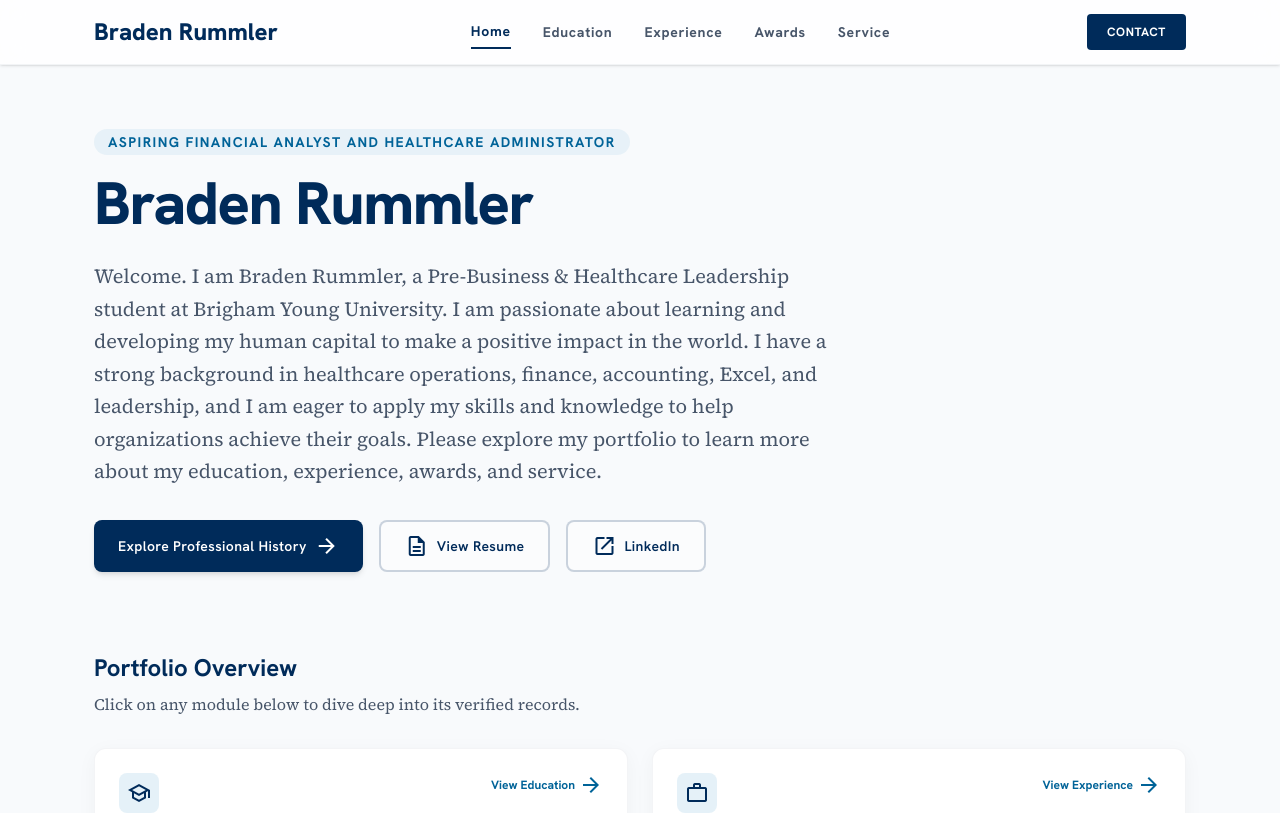
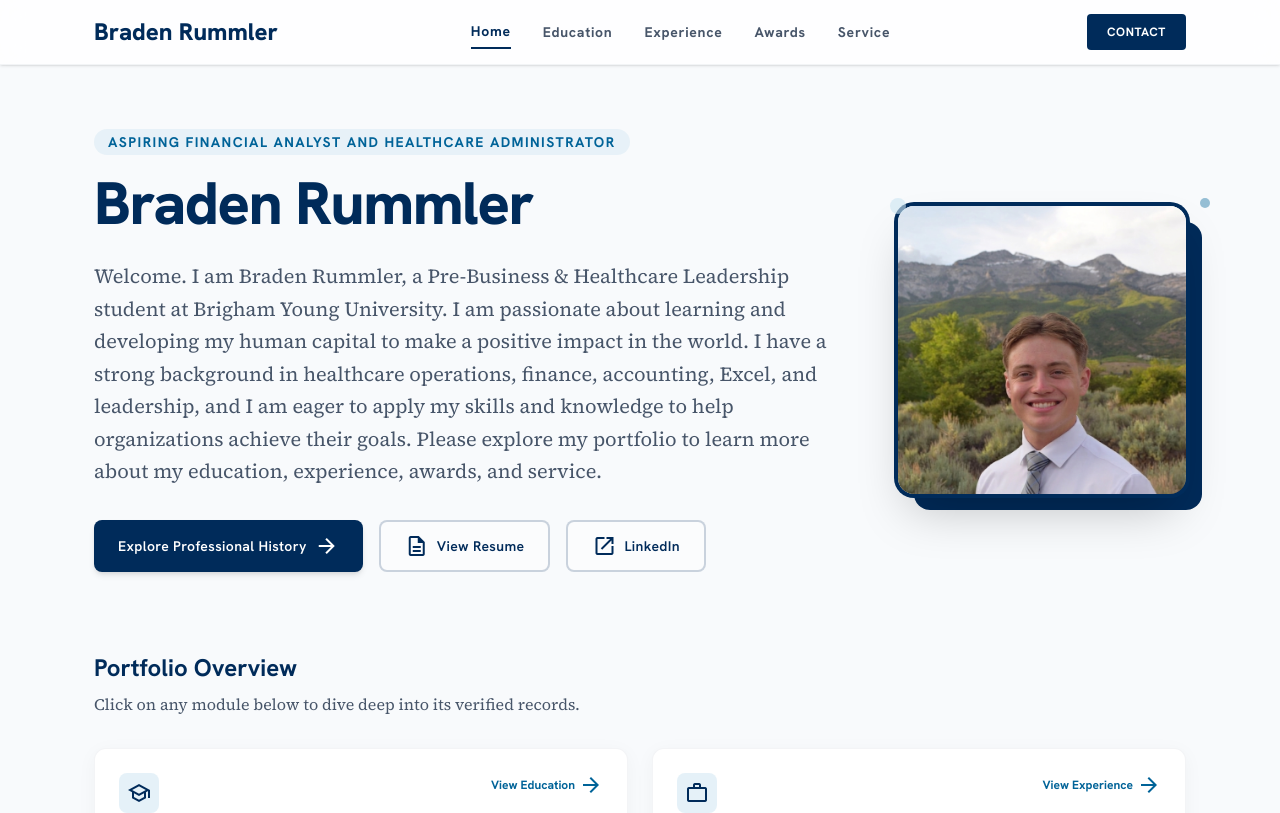
Before and after one commit to bjrummler-IS/BradenRummler, a React (Vite) app: page / in a window 1280 px wide. Shown: the top 813 px of the page. Built offline with nearby package versions, Linux system fonts and the light colour scheme.

Commit message:
Add headshot to home page hero with blue square frame

```diff
--- a/src/components/Home.tsx
+++ b/src/components/Home.tsx
@@ -1,4 +1,5 @@
 import { motion } from "motion/react";
+import headshot from "../assets/images/Rummiheadshot.png";
 
 interface HomeProps {
   onNavigate: (tab: string) => void;
@@ -14,8 +15,11 @@ export default function Home({ onNavigate }: HomeProps) {
       className="space-y-16"
     >
       {/* Hero Profile Intro Section */}
-      <section className="text-center md:text-left py-4">
-        <div className="max-w-3xl">
+      <section className="py-4">
+        <div className="flex flex-col md:flex-row items-center gap-12 md:gap-16">
+
+          {/* Left: Text content */}
+          <div className="flex-1 text-center md:text-left">
             <motion.span
               initial={{ opacity: 0 }}
               animate={{ opacity: 1 }}
@@ -72,6 +76,30 @@ export default function Home({ onNavigate }: HomeProps) {
                 LinkedIn
               </a>
             </motion.div>
+          </div>
+
+          {/* Right: Headshot with blue square frame */}
+          <motion.div
+            initial={{ opacity: 0, x: 20 }}
+            animate={{ opacity: 1, x: 0 }}
+            transition={{ delay: 0.2, duration: 0.5, ease: "easeOut" }}
+            className="relative shrink-0"
+          >
+            {/* Offset navy square behind the image */}
+            <div className="absolute -bottom-4 -right-4 w-full h-full bg-[#002b5a] rounded-2xl"></div>
+            {/* Accent corner dots */}
+            <div className="absolute -top-2 -left-2 w-4 h-4 bg-sky-tint/60 rounded-full z-20"></div>
+            <div className="absolute -top-2 -right-6 w-2.5 h-2.5 bg-[#006398]/40 rounded-full z-20"></div>
+            {/* Image */}
+            <div className="relative z-10 w-56 h-56 md:w-68 md:h-68 lg:w-72 lg:h-72 rounded-2xl overflow-hidden ring-4 ring-[#002b5a] shadow-2xl">
+              <img
+                src={headshot}
+                alt="Braden Rummler"
+                className="w-full h-full object-cover object-top"
+              />
+            </div>
+          </motion.div>
+
         </div>
       </section>
 
```
Also changed, not shown: src/assets/images/Rummiheadshot.png (added). Lines whose indentation alone changed are shown as unchanged.
